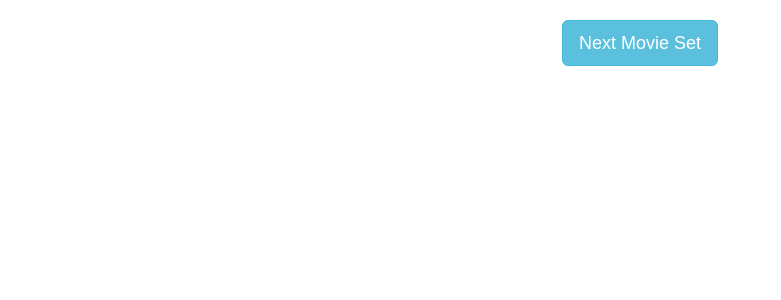
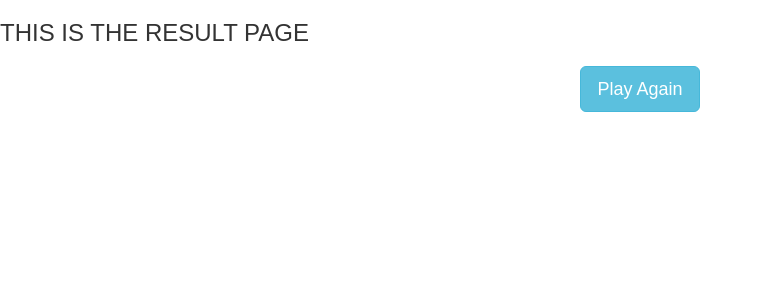
Before and after one commit to gabebravo/mern-movie-app, a React (Create React App) app in the folder client/: page /result in a window 1280 px wide. Shown: the top 300 px of the page, without its empty margins (0-781 px from the left). Built offline with nearby package versions, Linux system fonts and the light colour scheme; no server answers.

Commit message:
Added react router and connected pages.

```diff
--- a/client/package.json
+++ b/client/package.json
@@ -7,7 +7,8 @@
     "axios": "^0.16.2",
     "react": "^15.5.4",
     "react-bootstrap": "^0.31.0",
-    "react-dom": "^15.5.4"
+    "react-dom": "^15.5.4",
+    "react-router-dom": "^4.1.1"
   },
   "devDependencies": {
     "react-scripts": "1.0.7"
--- a/client/src/components/App.js
+++ b/client/src/components/App.js
@@ -1,89 +1,30 @@
 import React, { Component } from 'react';
-import { Button, Row, Col } from 'react-bootstrap';
-import Movie from './Movie';
-import axios from 'axios';
+import {
+  BrowserRouter as Router,
+  Route,
+  Switch
+} from 'react-router-dom'
 
-const API_KEY = 'a4d1e40e';
-const IMDB_API = 'http://www.omdbapi.com/?i=';
-
-let styles = {
-  minHeight: 100,
-  marginTop: 20,
-  textAlign: 'center'
-}
+// COMPONENTS
+import Home from './Home'
+import MovieGame from '../containers/MovieContainer'
+import Result from './Result'
 
 class App extends Component {
-
-  constructor(){
-    super();
-    this.state = {
-      movieStore: [],
-      movies: []
-    }
-  }
-
-  someCallback = () => {
-
-    let movieArray = this.state.movieStore;
-    let twoMovies = this.getTwoMovieIds();
-
-    let movie1 = this.state.movieStore[twoMovies[0]];
-      movieArray.splice(twoMovies[0], 1);
-
-    let movie2 = this.state.movieStore[twoMovies[1]];
-      movieArray.splice(twoMovies[1], 1);
-
-    this.setState({ movieStore: movieArray});
-
-    let results = [];
-
-    axios.all([this.getImdbInfo(movie1), this.getImdbInfo(movie2)])
-      .then(axios.spread(function (movie1, movie2) {
-          results.push(movie1);
-          results.push(movie2);
-    }))
-      .then( () => {
-        this.setState({ movies: results });
-      });
-  }
-
-  getTwoMovieIds = () => {
-    const max = this.state.movieStore.length, min = 0;
-    return [ Math.floor(Math.random() * (max - min) + min),
-      Math.floor(Math.random() * (max - min) + min)
-    ]
-  }
-
-  getImdbInfo = (movie) => {
-    return axios.get(`${IMDB_API}${movie.id}&apikey=${API_KEY}`);
-  }
-
-  componentDidMount() {
-    axios.get('/movies')
-    .then(response => {
-      this.setState({
-        movieStore: response.data
-      });
-    })
-    .catch(function (error) {
-      console.log(error);
-    });
-  }
-
   render() {
     return (
-      <div>
-        <Row className="show-grid" style={styles}>
-          <Col xs={12} md={12}>
-            <Button bsStyle="info" bsSize="large" onClick={this.someCallback}>
-              Next Movie Set
-            </Button>
-          </Col>
-        </Row>
-        {
-          this.state.movies.length > 0 && <Movie imdb={this.state.movies} />
-        }
-      </div>
+      <Router>
+        <div>
+          <Switch>
+            <Route exact path='/' component={Home} />
+            <Route path='/movie-game' component={MovieGame} />
+            <Route path='/result' component={Result} />
+            <Route render={() => {
+              return <h1>Not Found</h1>
+            }} />
+          </Switch>
+        </div>
+      </Router>
     );
   }
 }
--- /dev/null
+++ b/client/src/components/Home.js
@@ -0,0 +1,26 @@
+import React from 'react'
+import { Link } from 'react-router-dom'
+import { Button, Row, Col } from 'react-bootstrap'
+
+let styles = {
+  minHeight: 100,
+  marginTop: 20,
+  textAlign: 'center'
+}
+
+const Home = () => (
+  <div>
+    <h3>THIS IS THE HOMEPAGE</h3>
+      <Row className="show-grid" style={styles}>
+        <Col xs={12} md={12}>
+          <Link className='button' to='/movie-game'>
+            <Button bsStyle="info" bsSize="large">
+              Movie Game
+            </Button>
+          </Link>
+        </Col>
+      </Row>
+  </div>
+);
+
+export default Home
--- a/client/src/components/Movie.js
+++ b/client/src/components/Movie.js
@@ -11,14 +11,14 @@ const Movie = props => (
   <div>
     <Row className="show-grid" style={styles}>
       <Col xs={12} md={6}>
-        <img src={props.imdb[0].data.Poster} />
+        <img src={props.imdb[0].data.Poster} alt="Imdb movie poster"/>
         <h3>{props.imdb[0].data.Title}</h3>
         <Button bsStyle="info" bsSize="large" onClick={this.btnClick}>
           Select
         </Button>
       </Col>
       <Col xs={12} md={6}>
-        <img src={props.imdb[1].data.Poster} />
+        <img src={props.imdb[1].data.Poster} alt="Imdb movie poster"/>
         <h3>{props.imdb[1].data.Title}</h3>
         <Button bsStyle="info" bsSize="large" onClick={this.btnClick}>
           Select
--- /dev/null
+++ b/client/src/components/Result.js
@@ -0,0 +1,26 @@
+import React from 'react'
+import { Link } from 'react-router-dom'
+import { Button, Row, Col } from 'react-bootstrap';
+
+let styles = {
+  minHeight: 100,
+  marginTop: 20,
+  textAlign: 'center'
+}
+
+const Result = () => (
+  <div>
+    <h3>THIS IS THE RESULT PAGE</h3>
+    <Row className="show-grid" style={styles}>
+      <Col xs={12} md={12}>
+        <Link to='/'>
+          <Button bsStyle="info" bsSize="large">
+            Play Again
+          </Button>
+        </Link>
+      </Col>
+    </Row>
+  </div>
+);
+
+export default Result
--- /dev/null
+++ b/client/src/containers/MovieContainer.js
@@ -0,0 +1,102 @@
+import React, { Component } from 'react';
+import { Button, Row, Col } from 'react-bootstrap';
+import { Link } from 'react-router-dom'
+
+import Movie from '../components/Movie';
+import axios from 'axios';
+
+const API_KEY = 'a4d1e40e';
+const IMDB_API = 'http://www.omdbapi.com/?i=';
+
+let styles = {
+  minHeight: 100,
+  marginTop: 20,
+  textAlign: 'center'
+}
+
+class MovieContainer extends Component {
+
+  constructor(){
+    super();
+    this.state = {
+      movieStore: [],
+      movies: []
+    }
+  }
+
+  getMovieSet = () => {
+
+    let movieArray = this.state.movieStore;
+    let twoMovies = this.getTwoMovieIds();
+
+    let movie1 = this.state.movieStore[twoMovies[0]];
+      movieArray.splice(twoMovies[0], 1);
+
+    let movie2 = this.state.movieStore[twoMovies[1]];
+      movieArray.splice(twoMovies[1], 1);
+
+    this.setState({ movieStore: movieArray});
+
+    let results = [];
+
+    axios.all([this.getImdbInfo(movie1), this.getImdbInfo(movie2)])
+      .then(axios.spread(function (movie1, movie2) {
+          results.push(movie1);
+          results.push(movie2);
+    }))
+      .then( () => {
+        this.setState({ movies: results });
+      });
+  }
+
+  getTwoMovieIds = () => {
+    const max = this.state.movieStore.length, min = 0;
+    return [ Math.floor(Math.random() * (max - min) + min),
+      Math.floor(Math.random() * (max - min) + min)
+    ]
+  }
+
+  getImdbInfo = (movie) => {
+    return axios.get(`${IMDB_API}${movie.id}&apikey=${API_KEY}`);
+  }
+
+  componentDidMount() {
+    axios.get('/movies')
+    .then(response => {
+      this.setState({
+        movieStore: response.data
+      });
+    })
+    .catch(function (error) {
+      console.log(error);
+    });
+  }
+
+  render() {
+    return (
+      <div>
+        <Row className="show-grid" style={styles}>
+          <Col xs={12} md={12}>
+            <Link to="/result">
+              <Button bsStyle="info" bsSize="large">
+                Result Page
+              </Button>
+            </Link>
+          </Col>
+        </Row>
+        {
+          this.state.movies.length > 0 && <Movie imdb={this.state.movies} />
+        }
+        <Row className="show-grid" style={styles}>
+          <Col xs={12} md={12}>
+            <Button bsStyle="info" bsSize="large" onClick={this.getMovieSet}>
+              Next Movie Set
+            </Button>
+          </Col>
+        </Row>
+      </div>
+    );
+  }
+}
+
+export default MovieContainer;
--- a/package.json
+++ b/package.json
@@ -16,7 +16,8 @@
     "express": "^4.14.1",
     "imdb-api": "^3.0.0",
     "mongoose": "^4.8.2",
-    "morgan": "^1.8.1"
+    "morgan": "^1.8.1",
+    "react": "^15.5.4"
   },
   "devDependencies": {
     "concurrently": "^3.4.0"
```
